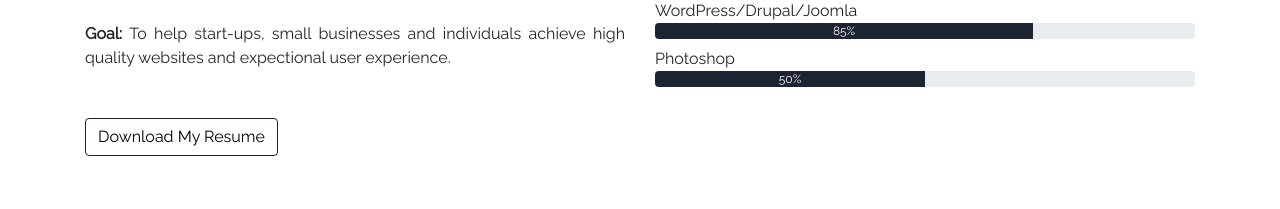
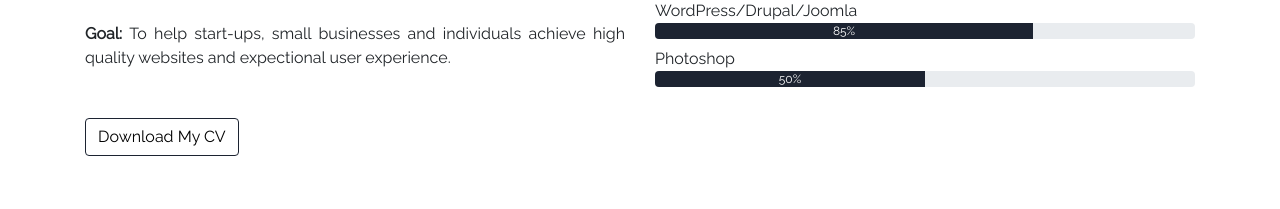
Before and after one commit to devonwintz/my-portfolio, a React (Create React App) app: page / in a window 1280 px wide. Shown: the part 1080-1289 px from the top of the page. Built offline with nearby package versions, Linux system fonts and the light colour scheme; a web font is replaced by a local one.

Commit message:
updated projects

```diff
--- a/src/components/Content.js
+++ b/src/components/Content.js
@@ -91,12 +91,12 @@
           <br />
           <button className="btn mt-5" style={{ borderColor: "#1c2331" }}>
             <a
-              href="https://drive.google.com/file/d/1LzVi4Vxggev6NDZ3baTptDu6gnPxH1cf/view?usp=sharing"
+              href="https://drive.google.com/file/d/1LKIotIyjlfzhn4fiBg7wiO93Hx-IZ_dH/view?usp=sharing"
               download
               rel="noopener noreferrer"
               target="_blank"
             >
-              Download My Resume
+              Download My CV
             </a>
           </button>
         </div>
```
